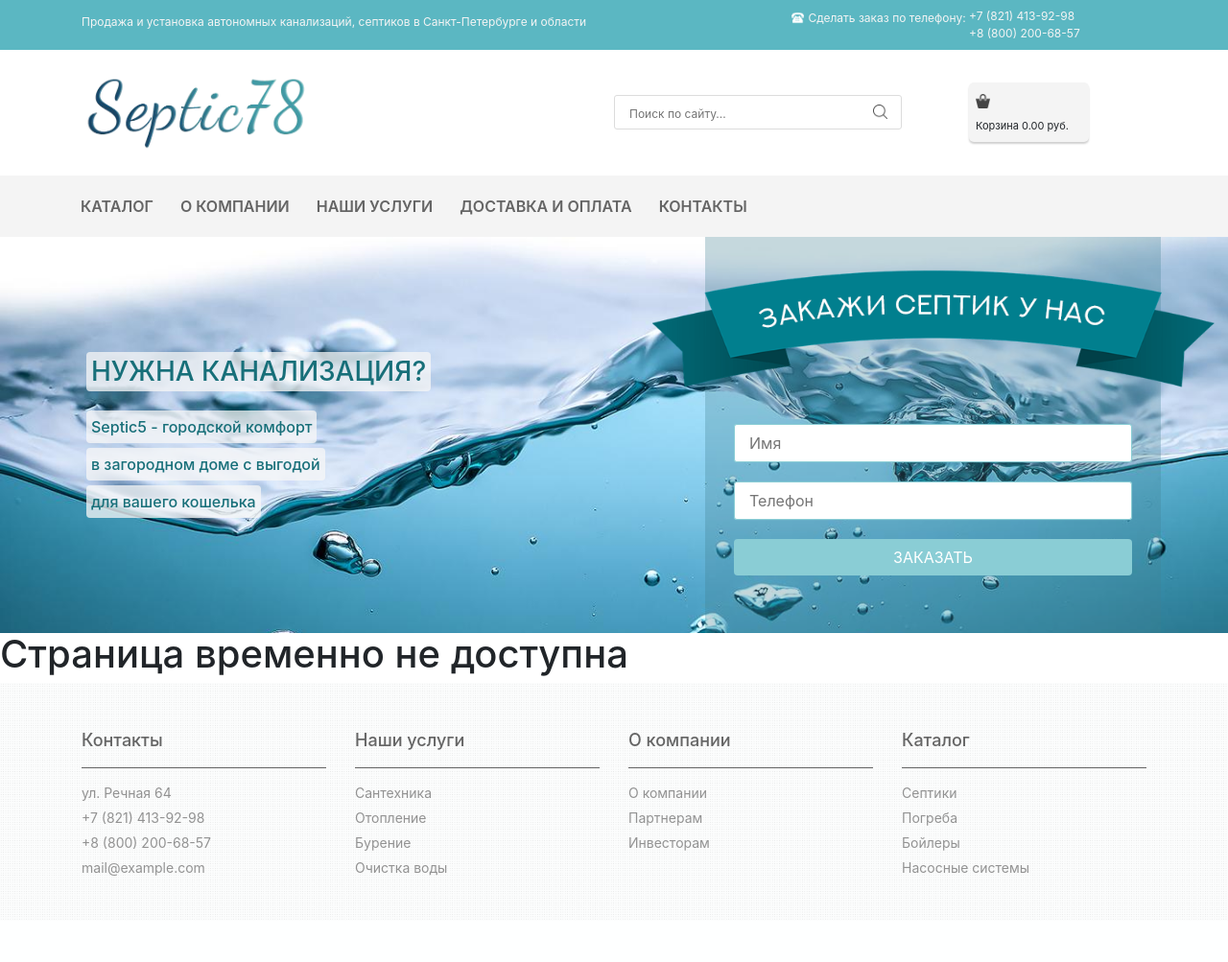
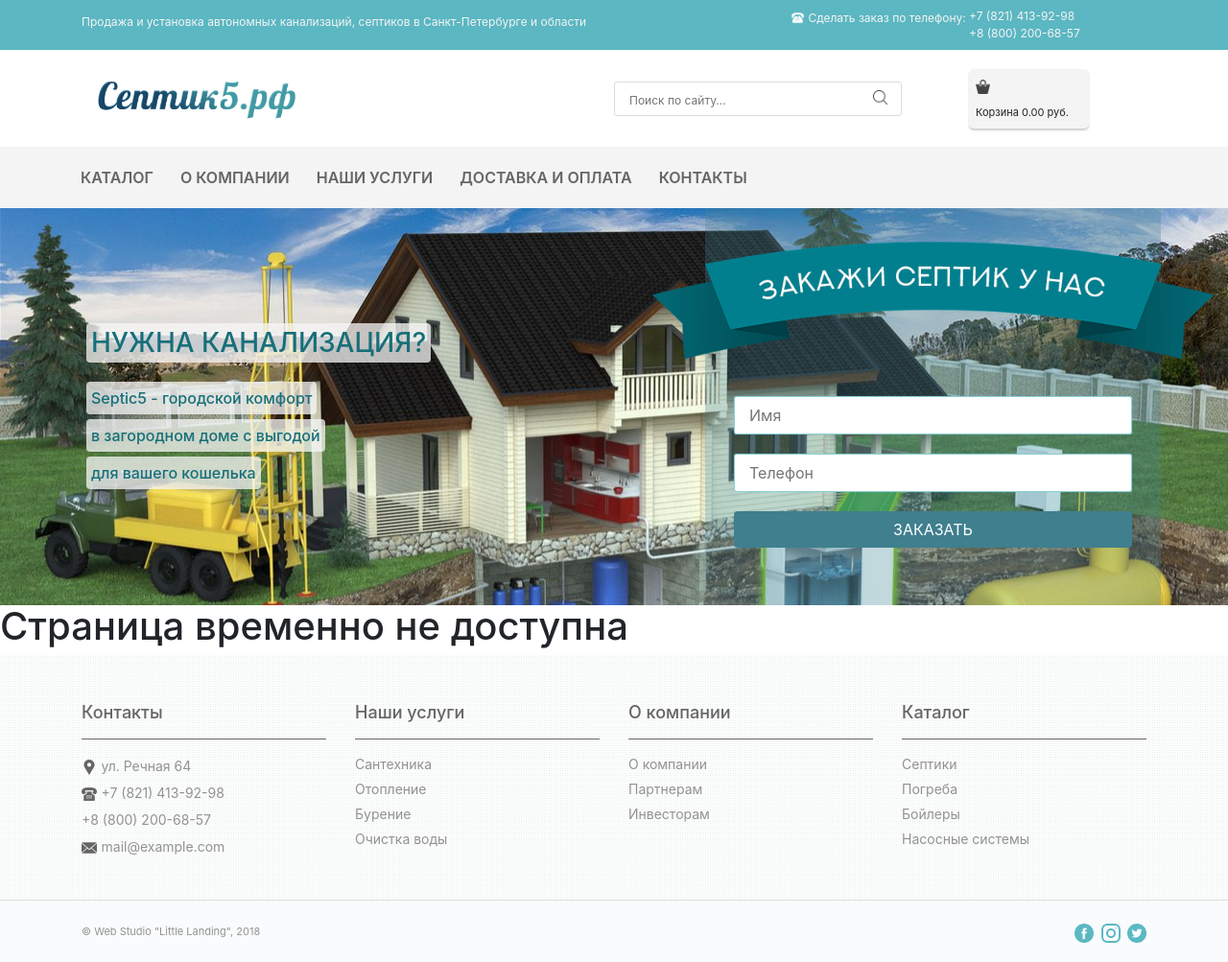
Before and after one commit to griphon56/septic78, a PHP site: page / in a window 1280 px wide. Shown: the whole page at 96% size. Before the commit the page ends 959 px from the top, so only its background shows below. Run offline with PHP 8.4, Linux system fonts and the light colour scheme.

Commit message:
Футер и Копирайт

```diff
--- a/Footer/footerView.php
+++ b/Footer/footerView.php
@@ -7,15 +7,18 @@
         </div>
         <ul class="footer-item">
           <li>
+            <img src="../img/footerView/facebook-placeholder-for-locate-places-on-maps.png" alt="">
             <p>ул. Речная 64</p>
           </li>
           <li>
+            <img src="../img/footerView/telephone-of-old-design.png" alt="">
             <p>+7 (821) 413-92-98</p>
           </li>
           <li>
-            <p>+8 (800) 200-68-57</p>
+            <p>  +8 (800) 200-68-57</p>
           </li>
           <li>
+            <img src="../img/footerView/close-envelope.png" alt="">
             <p>mail@example.com</p>
           </li>
         </ul>
@@ -55,3 +58,21 @@
     </div>
   </div>
 </div>
+
+
+<div class="container-fluid copyright">
+  <div class="container">
+    <div class="row justify-content-between align-items-center">
+      <div class="col-md-3">
+        <p class="copyright-title">&copy; Web Studio "Little Landing", 2018</p>
+      </div>
+      <div class="col-md-3">
+        <ul class="copyright-social">
+          <li><a href="#"><img src="../img/footerView/facebook-logo-button.png" alt=""></a></li>
+          <li><a href="#"><img src="../img/footerView/instagram.png" alt=""></a></li>
+          <li><a href="#"><img src="../img/footerView/twitter-logo-button.png" alt=""></a></li>
+        </ul>
+      </div>
+    </div>
+  </div>
+</div>
--- a/Header/headerView.php
+++ b/Header/headerView.php
@@ -27,7 +27,7 @@
     <div class="row no-gutters align-items-center">
       <div class="col-md-6">
         <div class="header-logo">
-          <a href="#"><img src="../img/headerView/MItJPsmZS8E.png" alt=""></a>
+          <a href="#"><img src="../img/headerView/3.png" alt=""></a>
         </div>
       </div>
       <div class="col-md-4">
--- a/style/contact.css
+++ b/style/contact.css
@@ -59,3 +59,19 @@
   text-transform: uppercase;
   margin: 3px 0px 0px 30px;
 }
+
+/*Документы*/
+
+.document{
+  padding-bottom: 40px;
+}
+
+.document-bg-img{
+  background-image: url(../img/contactView/Voda-posle-edyi.png);
+    background-size: contain;
+    background-repeat: no-repeat;
+}
+
+.document-img img{
+  width: 100%;
+}
--- a/style/footer.css
+++ b/style/footer.css
@@ -20,8 +20,8 @@
 
 }
 
-.footer-item li{
-
+.footer-item img{
+  width: 16px;
 }
 
 .footer-item li p, .footer-item li a{
@@ -30,3 +30,33 @@
   padding-bottom: 5px;
   display: block;
 }
+
+.footer-item li p{
+  display: inline-block;
+}
+
+
+/* Копирайт */
+.copyright{
+  background-color: #f9fbfc;
+  border-top: 1px solid #dcdcdc;
+  padding: 20px 0;
+}
+
+.copyright .copyright-title{
+  font-size: 11px;
+  color: #929292;
+}
+
+.copyright-social{
+ text-align: right;
+}
+
+.copyright-social li{
+  display: inline-block;
+  padding-left: 3px;
+}
+
+.copyright-social img{
+  width: 20px;
+}
--- a/style/headerView.css
+++ b/style/headerView.css
@@ -94,7 +94,7 @@
 /* Форма захвата */
 
 .header-target-form{
-  background-image: url(../img/headerView/30-aqua-top.jpg);
+  background-image: url(../img/headerView/bg.jpg);
   background-size: cover;
   background-repeat: no-repeat;
 }
@@ -161,7 +161,7 @@
 }
 
 .header-form input[type="submit"]{
-  background-color: #8acdd5;
+  background-color: #3f7f8e;
   color: #fff;
   width: 100%;
   text-transform: uppercase;
```
Also changed, not shown: Contact/contactView.php (+25 -0 lines), Contact/contactYandexMapView.php (added, +11 -0 lines), img/contactView/1-page-001.jpg (added), img/contactView/2-page-001.jpg (added), img/contactView/Voda-posle-edyi.png (added), img/footerView/close-envelope.png (added), img/footerView/facebook-logo-button.png (added), img/footerView/facebook-placeholder-for-locate-places-on-maps.png (added), img/footerView/instagram.png (added), img/footerView/telephone-of-old-design.png (added), img/footerView/twitter-logo-button.png (added), img/headerView/3.png (added), img/headerView/MItJPsmZS8E.png (deleted), img/headerView/bg.jpg (added).
